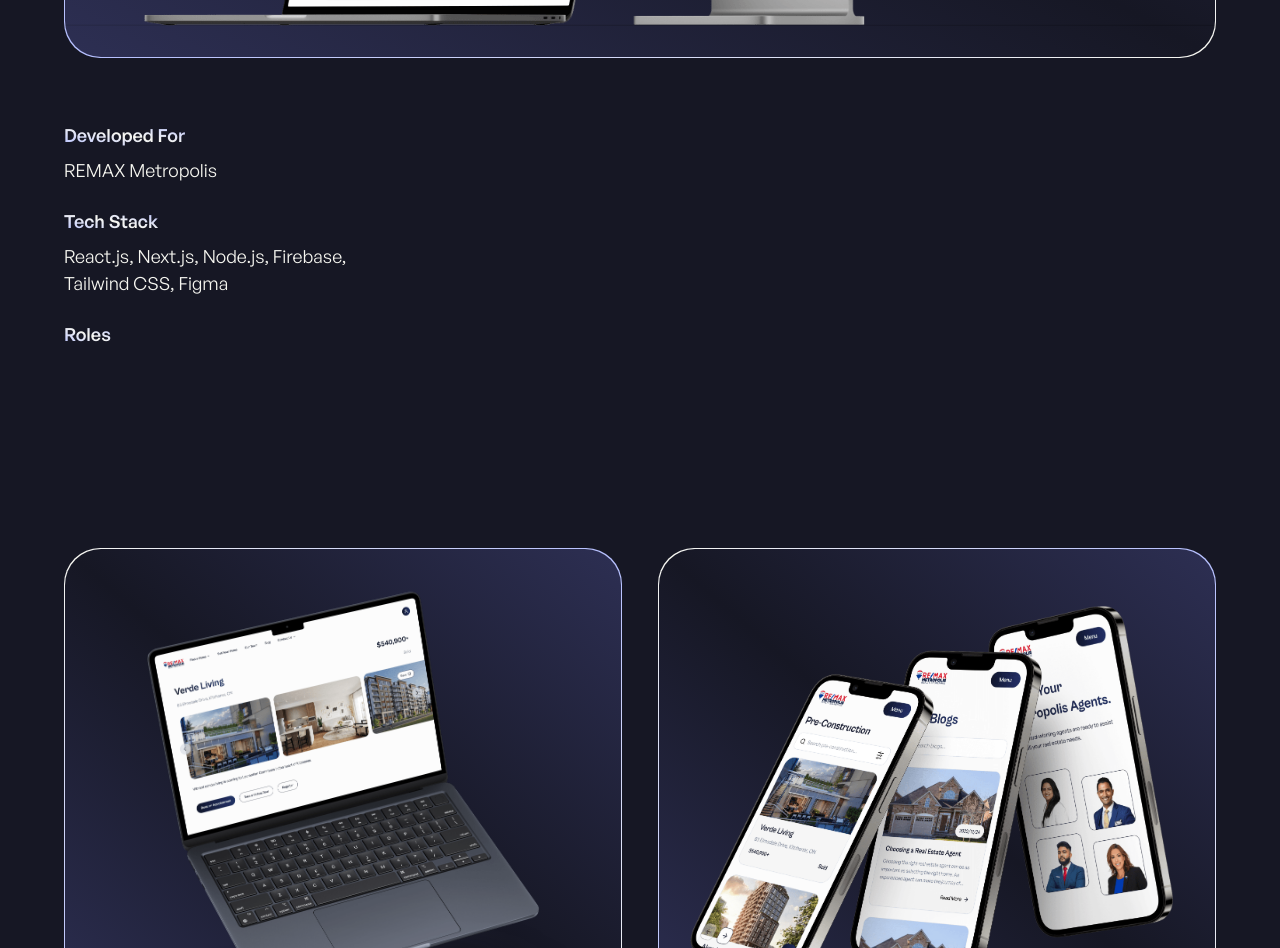
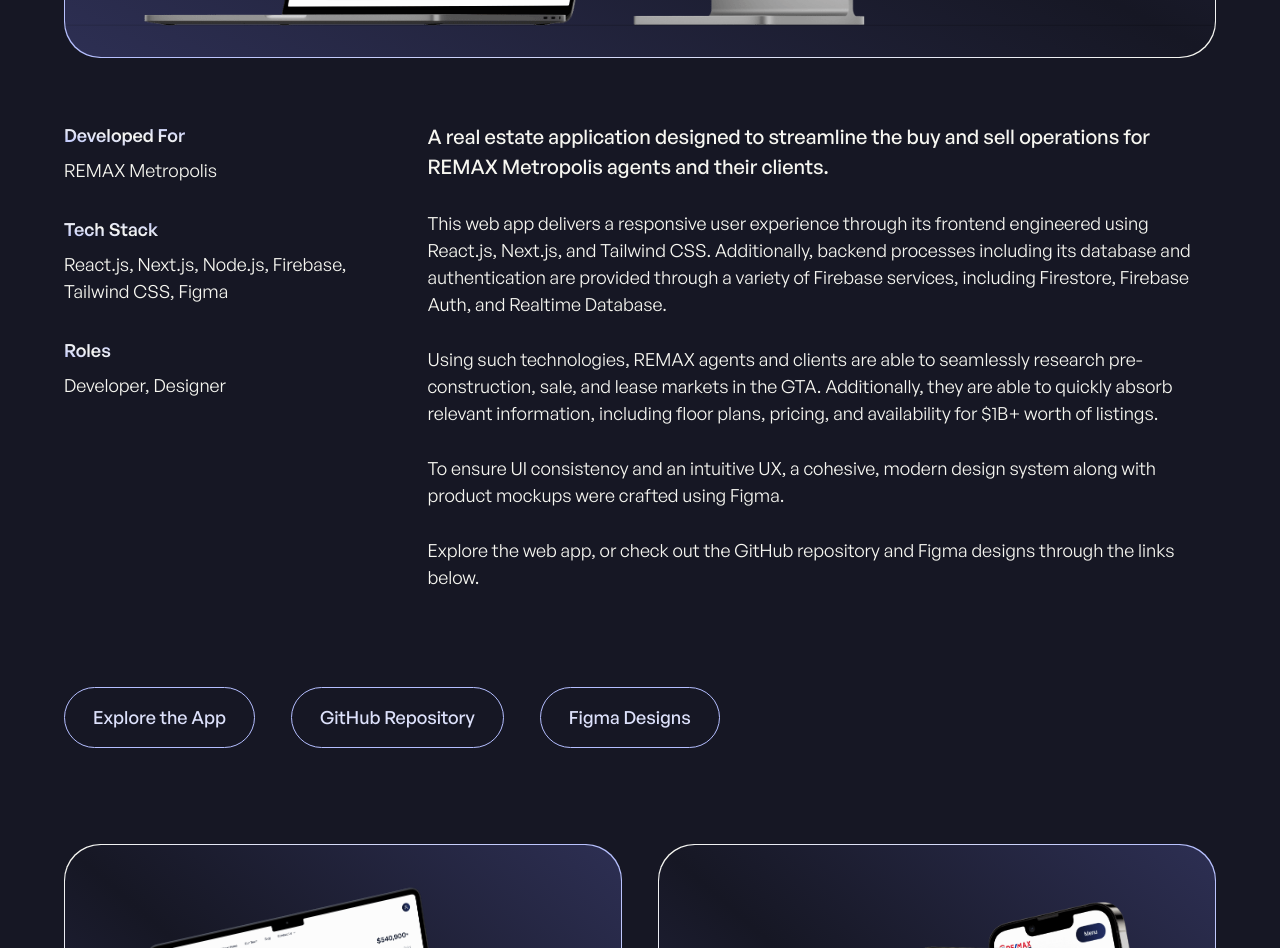
Before and after one commit to qiaoandrew/personal-website, a Next.js app: page /projects/remax in a window 1280 px wide. Shown: the part 860-1808 px from the top of the page. Built offline with nearby package versions, Linux system fonts and the light colour scheme.

Commit message:
update copy

```diff
--- a/components/cards/ExperienceCard.tsx
+++ b/components/cards/ExperienceCard.tsx
@@ -28,12 +28,16 @@
         <Image
           src={experience.logo}
           alt={experience.company}
-          className={`absolute z-0 opacity-30 dark:opacity-40
+          className={`absolute z-0
         ${
           experience.id === 'uoft'
             ? 'right-[-12%] top-[60%] w-[60%] -translate-y-1/2'
             : 'bottom-[-5%] right-[-5%] w-[60%]'
-        }`}
+        } ${
+            experience.id === 'stealth'
+              ? 'opacity-40 dark:opacity-100'
+              : 'opacity-70 dark:opacity-40'
+          }`}
         />
         <h3 className='relative z-20 mb-1 text-xl font-[550] xs:mb-1.5 xs:text-2xl sm:mb-2 sm:text-3xl md:mb-1.5 md:text-xl lg:text-2xl xl:text-3xl 2xl:text-4xl'>
           <span className='gradient-text dark-main-gradient dark:light-main-gradient'>
@@ -56,11 +60,11 @@
                 className='transition-300'
               />
               <p
-                className='transition-300 text-sm text-black dark:text-purple2 xs:text-md sm:hidden md:block md:text-sm xl:hidden'
+                className='transition-300 text-sm leading-normal text-black dark:text-purple2 xs:text-md sm:hidden md:block md:text-sm xl:hidden'
                 dangerouslySetInnerHTML={{ __html: point.sm }}
               />
               <p
-                className='transition-300 hidden text-sm text-black dark:text-purple2 xs:text-md sm:block md:hidden md:text-sm xl:block xl:text-md'
+                className='transition-300 hidden text-sm leading-relaxed text-black dark:text-purple2 xs:text-md sm:block md:hidden md:text-sm xl:block xl:text-md'
                 dangerouslySetInnerHTML={{ __html: point.lg }}
               />
             </Fragment>
--- a/components/sections/project/Description.tsx
+++ b/components/sections/project/Description.tsx
@@ -11,8 +11,7 @@
     <section className='mb-12 2xs:mb-16 lg:mb-20 2xl:mb-24'>
       <div className='grid gap-9 2xs:gap-12 lg:mb-16 lg:grid-cols-[1fr_2fr] 2xl:mb-24 2xl:grid-cols-[2fr_5fr]'>
         <div className='flex flex-col gap-12'>
-          <div className='flex flex-col gap-5 2xs:gap-6'>
-            {project.developedFor && (
+          <div className='flex flex-col gap-5 2xs:gap-6 xl:gap-8'>
             <div>
               <p className='text-base lg:text-base mb-0.5 font-[550] 2xs:mb-1 sm:mb-2 sm:text-lg lg:mb-1 2xl:mb-2 2xl:text-lg'>
                 <span className='gradient-text dark-main-gradient dark:light-main-gradient'>
@@ -23,7 +22,6 @@
                 {project.developedFor}
               </p>
             </div>
-            )}
             <div>
               <p className='text-base lg:text-base mb-0.5 font-[550] 2xs:mb-1 sm:mb-2 sm:text-lg lg:mb-1 2xl:mb-2 2xl:text-lg'>
                 <span className='gradient-text dark-main-gradient dark:light-main-gradient'>
@@ -71,7 +69,7 @@
           ))}
         </div>
       </div>
-      <div className='hidden flex-row gap-9 lg:flex'>
+      <div className='hidden flex-row flex-wrap gap-9 lg:flex'>
         {project.links.map((link, i) => (
           <Button
             type='link'
--- a/constants/projects.ts
+++ b/constants/projects.ts
@@ -24,8 +24,15 @@
     id: 'investrack',
     title: 'Investrack',
     description:
-      'A web application that allows users to track their investments and net worth.',
-    summary: [],
+      'Investrack is an equity analysis platform providing comprehensive analytics into market activity, alongside personalized watchlist and portfolio making.',
+    summary: [
+      'Investrack is an equity analysis platform providing comprehensive analytics into market activity, alongside personalized watchlist and portfolio making.',
+      'A web application in the form of an interactive dashboard, its frontend is engineered using React.js, Next.js, and Tailwind CSS, delivering a performant and responsive experience.',
+      "It's backend takes shape in a REST API powered by Node.js and MongoDB. Additionally, Google's Firebase Auth is used for authentication.",
+      'A financial data REST API was also architected to deliver in-depth equity analytics, including historical price data, key financial metrics, and company news. This wealth of information was aggregated from a variety of sources, including Yahoo Finance and Finnhub, using Flask and Python.',
+      'To ensure UI consistency and an intuitive UX, a cohesive, modern design system along with product mockups were crafted using Figma.',
+      'Explore the web app, or check out the GitHub repository and Figma designs through the links below.',
+    ],
     projectType: 'Web App',
     techStack: [
       'React.js',
@@ -33,18 +40,47 @@
       'Node.js',
       'MongoDB',
       'Firebase',
+      'Flask',
+      'Python',
       'Tailwind CSS',
+      'Vercel',
+      'Heroku',
       'Figma',
     ],
-    roles: [],
-    links: [],
+    developedFor: 'Personal Project',
+    roles: ['Developer', 'Designer'],
+    links: [
+      {
+        label: 'Explore Investrack',
+        url: 'https://investrack.app/',
+      },
+      {
+        label: 'GitHub Repository',
+        url: 'https://github.com/qiaoandrew/investrack',
+      },
+      {
+        label: 'Flask API Repository',
+        url: 'https://github.com/qiaoandrew/finance-api',
+      },
+      {
+        label: 'Figma Designs',
+        url: 'https://www.figma.com/community/file/1259885133609624464',
+      },
+    ],
     mockups: [investrack1, investrack2, investrack3],
   },
   {
     id: 'remax',
     title: 'REMAX - Real Estate',
-    description: '',
-    summary: [],
+    description:
+      'A real estate application to streamline the buy and sell operations for 240+ REMAX Metropolis agents and hundreds of their clients.',
+    summary: [
+      'A real estate application designed to streamline the buy and sell operations for REMAX Metropolis agents and their clients.',
+      'This web app delivers a responsive user experience through its frontend engineered using React.js, Next.js, and Tailwind CSS. Additionally, backend processes including its database and authentication are provided through a variety of Firebase services, including Firestore, Firebase Auth, and Realtime Database.',
+      'Using such technologies, REMAX agents and clients are able to seamlessly research pre-construction, sale, and lease markets in the GTA. Additionally, they are able to quickly absorb relevant information, including floor plans, pricing, and availability for $1B+ worth of listings.',
+      'To ensure UI consistency and an intuitive UX, a cohesive, modern design system along with product mockups were crafted using Figma.',
+      'Explore the web app, or check out the GitHub repository and Figma designs through the links below.',
+    ],
     developedFor: 'REMAX Metropolis',
     projectType: 'Web App',
     techStack: [
@@ -55,21 +91,34 @@
       'Tailwind CSS',
       'Figma',
     ],
-    roles: [],
-    links: [],
+    roles: ['Developer', 'Designer'],
+    links: [
+      {
+        label: 'Explore the App',
+        url: 'https://preconstruction.app/',
+      },
+      {
+        label: 'GitHub Repository',
+        url: 'https://github.com/qiaoandrew/preconstruction-web',
+      },
+      {
+        label: 'Figma Designs',
+        url: 'https://www.figma.com/community/file/1259895905479911330',
+      },
+    ],
     mockups: [remax1, remax2, remax3],
   },
   {
     id: 'pethsapp',
     title: 'Pethsapp',
     description:
-      "My former high school's official mobile application, providing essential information to students and parents. Built using Flutter and Firebase.",
+      "A scholastic hub providing essential information to students and parents, built for my former high school's community.",
     summary: [
-      'Pethsapp is the official mobile application of Pierre Elliott Trudeau High School and is used by over 1200 members of the school community.',
-      'At the peak of the COVID-19 pandemic, I began to notice a large population of students feeling removed from the school atmosphere.',
-      'Looking around me, I noticed a boom in technology, led by apps like Zoom. It then became obvious to me that technology was instrumental in tying the community back together.',
-      "Thus, I started working on Pethsapp, my high school's mobile application. Throughout development, I led a team of developers and designers in revamping the app's user interface and functionalities.",
-      'Available on the App Store and Google Play, the app is used by over 1200 members of the school community. Its purpose is to provide users with up-to-date announcements, resources, essential links, and more.',
+      'Pethsapp serves as the official digital gateway for Pierre Elliott Trudeau High School, connecting a diverse community of over 1200 students, parents, and teachers.',
+      'During the peak of the COVID-19 pandemic, I recognized a growing disconnect amongst students as traditional schooling was replaced by remote learning.',
+      "Yet, amidst this separation, I noticed a surge in technology use, with platforms like Zoom facilitating new forms of interaction. Thus, I started working on Pethsapp, my high school's mobile application.",
+      "Throughout its development, I spearheaded a team of developers and designers, using Flutter and Firebase in revamping the app's user interface and functionalities.",
+      'Available on the App Store and Google Play, Pethsapp serves as a comprehensive hub for our school community, providing up-to-the-minute announcements, vital resources, essential links, and more.',
     ],
     developedFor: 'Pierre Elliott Trudeau High School',
     projectType: 'Mobile App',
@@ -109,9 +158,23 @@
     ],
     developedFor: 'UWaterloo Data Science Club',
     projectType: 'Web App',
-    summary: [],
-    roles: [],
-    links: [],
+    summary: [
+      "As VP of Web Development for the University of Waterloo's Data Science Club, I am leading a team of developers and designers in developing the club's website.",
+      'Our club is committed to inspiring future data science leaders. We aim to build an inclusive, supportive student community that bridges the gap between academics and the industry.',
+      "The club's website serves as a central hub for students to learn about the club, get updates on upcoming events, and find a repository of data science resources.",
+      "The website's tech stack includes React.js, Next.js, and Tailwind CSS for its frontend, as well as Firebase for its backend. Additionally, Figma was used to create an intuitive and user-friendly UI.",
+    ],
+    roles: ['Lead Developer', 'UI/UX Designer'],
+    links: [
+      {
+        label: 'Explore the Website',
+        url: 'https://uwdatascience.ca',
+      },
+      {
+        label: 'GitHub Repository',
+        url: 'https://github.com/uw-datasci/uwdatasci-website',
+      },
+    ],
     mockups: [uwdsc1, uwdsc2, uwdsc3, uwdsc4, uwdsc5, uwdsc6],
   },
 ];
--- a/types/types.ts
+++ b/types/types.ts
@@ -5,7 +5,7 @@
   title: string;
   description: string;
   summary: string[];
-  developedFor?: string;
+  developedFor: string;
   projectType: string;
   techStack: string[];
   roles: string[];
```
Also changed, not shown: constants/experiences.ts (+20 -20 lines). Lines whose indentation alone changed are shown as unchanged.
